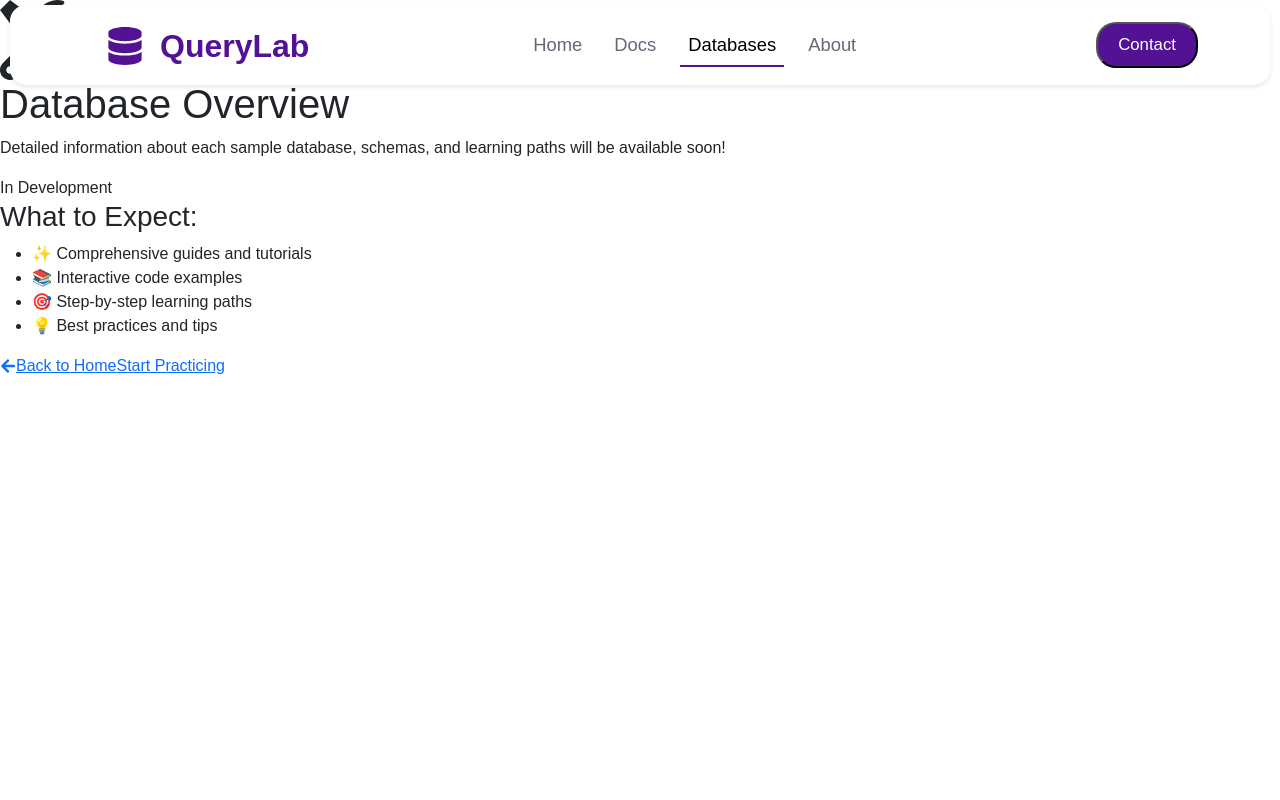
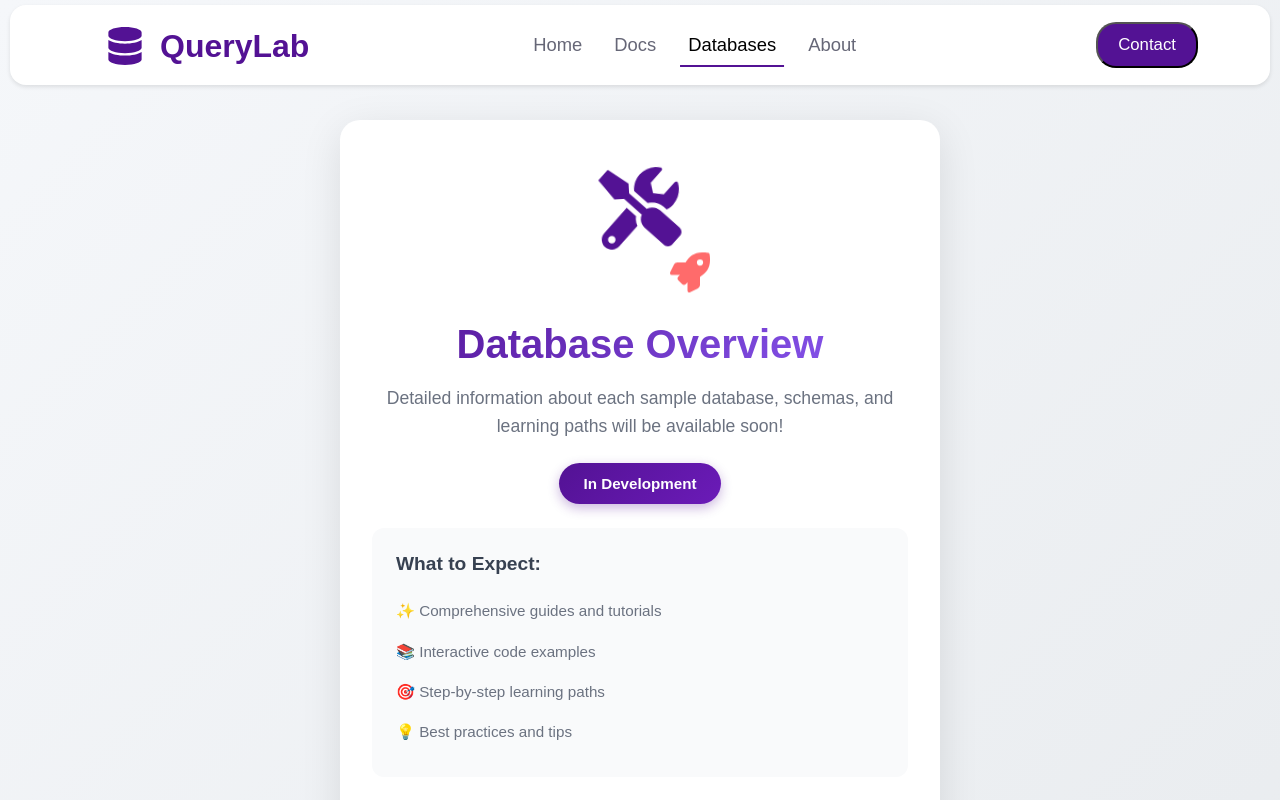
Before and after one commit to manavbansal1/query-lab, a Next.js app: page /databases in a window 1280 px wide. Shown: the top 800 px of the page. Built offline with nearby package versions, Linux system fonts and the light colour scheme; no server answers.

Commit message:
Added styling for underconstruction

```diff
--- a/src/styles/UnderConstruction.css
+++ b/src/styles/UnderConstruction.css
@@ -0,0 +1,211 @@
+.construction-container {
+    min-height: 100vh;
+    display: flex;
+    align-items: center;
+    justify-content: center;
+    background: linear-gradient(135deg, #f5f7fa 0%, #e9ecef 100%);
+    padding: 2rem;
+    padding-top: 120px;
+}
+
+.construction-content {
+    max-width: 600px;
+    text-align: center;
+    background: white;
+    padding: 3rem 2rem;
+    border-radius: 20px;
+    box-shadow: 0 10px 40px rgba(0, 0, 0, 0.1);
+}
+
+/* Animated Icon */
+.construction-icon {
+    position: relative;
+    margin: 0 auto 2rem;
+    width: 120px;
+    height: 120px;
+}
+
+.tools-icon {
+    color: #531294;
+    animation: swing 2s ease-in-out infinite;
+}
+
+.rocket-icon {
+    position: absolute;
+    bottom: -10px;
+    right: -10px;
+    color: #ff6b6b;
+    animation: bounce 1.5s ease-in-out infinite;
+}
+
+@keyframes swing {
+    0%, 100% {
+        transform: rotate(-10deg);
+    }
+    50% {
+        transform: rotate(10deg);
+    }
+}
+
+@keyframes bounce {
+    0%, 100% {
+        transform: translateY(0);
+    }
+    50% {
+        transform: translateY(-10px);
+    }
+}
+
+/* Title */
+.construction-title {
+    font-size: 2.5rem;
+    font-weight: 800;
+    background: linear-gradient(135deg, #531294 0%, #8b5cf6 100%);
+    -webkit-background-clip: text;
+    background-clip: text;
+    -webkit-text-fill-color: transparent;
+    margin-bottom: 1rem;
+}
+
+/* Message */
+.construction-message {
+    font-size: 1.1rem;
+    color: #6b7280;
+    margin-bottom: 2rem;
+    line-height: 1.6;
+}
+
+/* Badge */
+.construction-badge {
+    display: inline-block;
+    margin-bottom: 2rem;
+}
+
+.badge-text {
+    background: linear-gradient(135deg, #531294 0%, #6b1bb8 100%);
+    color: white;
+    padding: 0.75rem 1.5rem;
+    border-radius: 25px;
+    font-weight: 600;
+    font-size: 0.95rem;
+    box-shadow: 0 4px 12px rgba(83, 18, 148, 0.3);
+}
+
+/* Coming Features */
+.coming-features {
+    background: #f9fafb;
+    padding: 1.5rem;
+    border-radius: 12px;
+    margin-bottom: 2rem;
+    text-align: left;
+}
+
+.coming-features h3 {
+    font-size: 1.2rem;
+    color: #374151;
+    margin-bottom: 1rem;
+    font-weight: 700;
+}
+
+.coming-features ul {
+    list-style: none;
+    padding: 0;
+    margin: 0;
+}
+
+.coming-features li {
+    padding: 0.5rem 0;
+    color: #6b7280;
+    font-size: 0.95rem;
+    line-height: 1.6;
+}
+
+/* Action Buttons */
+.construction-actions {
+    display: flex;
+    gap: 1rem;
+    justify-content: center;
+    margin-bottom: 2rem;
+    flex-wrap: wrap;
+}
+
+.btn-home,
+.btn-primary-construct {
+    display: inline-flex;
+    align-items: center;
+    gap: 0.5rem;
+    padding: 0.875rem 1.75rem;
+    border-radius: 12px;
+    font-weight: 600;
+    font-size: 1rem;
+    transition: all 0.3s ease;
+    text-decoration: none;
+}
+
+.btn-home {
+    background: #f3f4f6;
+    color: #374151;
+    border: 2px solid #e5e7eb;
+}
+
+.btn-home:hover {
+    background: white;
+    border-color: #531294;
+    color: #531294;
+    transform: translateY(-2px);
+    box-shadow: 0 4px 12px rgba(83, 18, 148, 0.15);
+}
+
+.btn-primary-construct {
+    background: linear-gradient(135deg, #531294 0%, #6b1bb8 100%);
+    color: white;
+    border: none;
+}
+
+.btn-primary-construct:hover {
+    background: linear-gradient(135deg, #6b1bb8 0%, #7c3aed 100%);
+    transform: translateY(-2px);
+    box-shadow: 0 4px 12px rgba(83, 18, 148, 0.35);
+    color: white;
+}
+
+.btn-icon {
+    font-size: 0.9rem;
+}
+
+@media (max-width: 768px) {
+    .construction-container {
+        padding: 1rem;
+        padding-top: 100px;
+    }
+
+    .construction-content {
+        padding: 2rem 1.5rem;
+    }
+
+    .construction-title {
+        font-size: 2rem;
+    }
+
+    .construction-message {
+        font-size: 1rem;
+    }
+
+    .construction-actions {
+        flex-direction: column;
+    }
+
+    .btn-home,
+    .btn-primary-construct {
+        width: 100%;
+        justify-content: center;
+    }
+
+    .coming-features {
+        text-align: center;
+    }
+
+    .coming-features ul {
+        text-align: left;
+    }
+}
```
